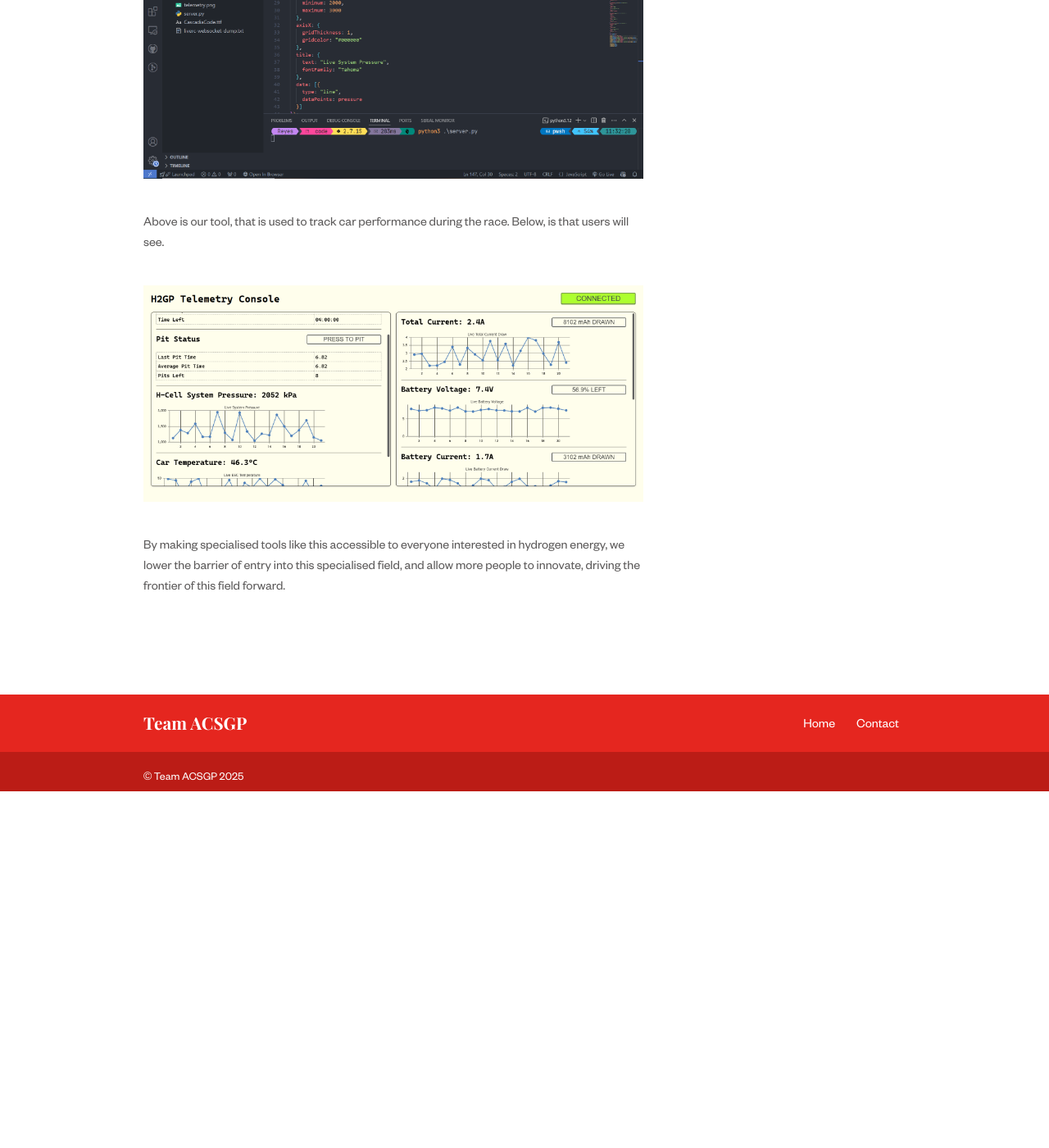
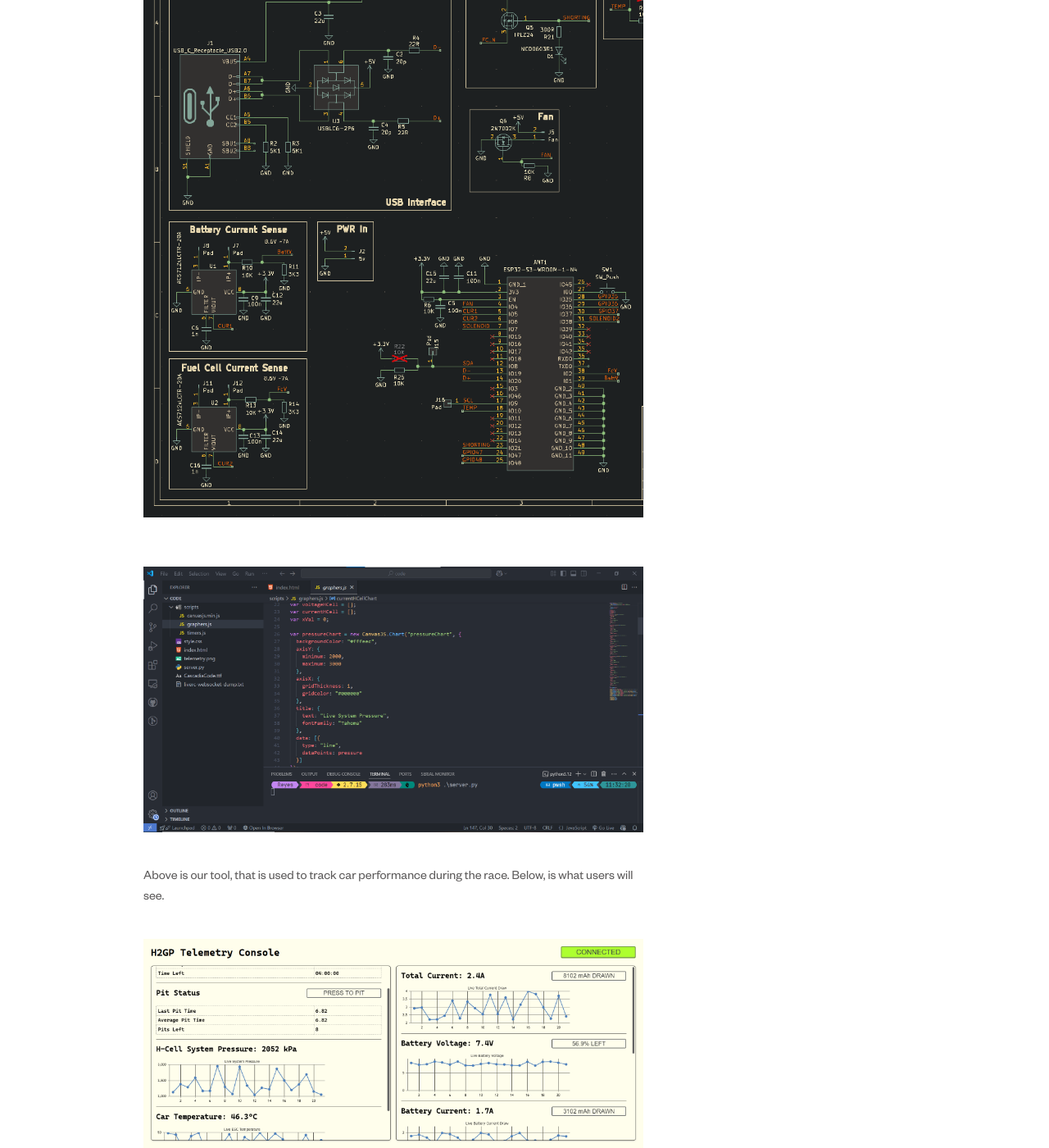
Before and after one commit to ZakuroSoda/acsgp-home, a Jekyll site: the page built from _services/open-source.md, in a window 1280 px wide and 1400 px high, scrolled down 593 px. Shown: the whole window at 82% size. Built offline with Jekyll 4.4.1, drawn with Linux system fonts in a browser that asks for light colours; before the commit the page ends 1558 px from its top, so only the background shows below that; some of the changed text lies outside the part shown.

Commit message:
added open source section and refined it

```diff
--- a/_services/open-source.md
+++ b/_services/open-source.md
@@ -7,9 +7,12 @@ weight: 5
 ## Open-Sourcing our project, to distribute our knowledge on hydrogen energy.
 As a team, we are dedicated to our vision of creating a world where knowledge is shared openly and freely, enabling breakthroughs that benefit humanity as a whole. Hence, after the competition is over, we will publish most of our research and tools as open-source projects on a web platform, for anyone intersted in the practical application of hydrogen energy to view. Our tools will be our fuel cell testing software, telemetry software, and circuit diagrams.
 
+Example of our circuit diagrams.
+<img src="/images/circuit-resized.png">
+
 <img src="/images/codepic.png">
 
-Above is our tool, that is used to track car performance during the race. Below, is that users will see.
+Above is our tool, that is used to track car performance during the race. Below, is what users will see.
 
 <img src="/images/telemetry.png">
 
```
Also changed, not shown: images/Hall-Effect Circuit Diagram.png (added), images/circuit-resized.png (added).
